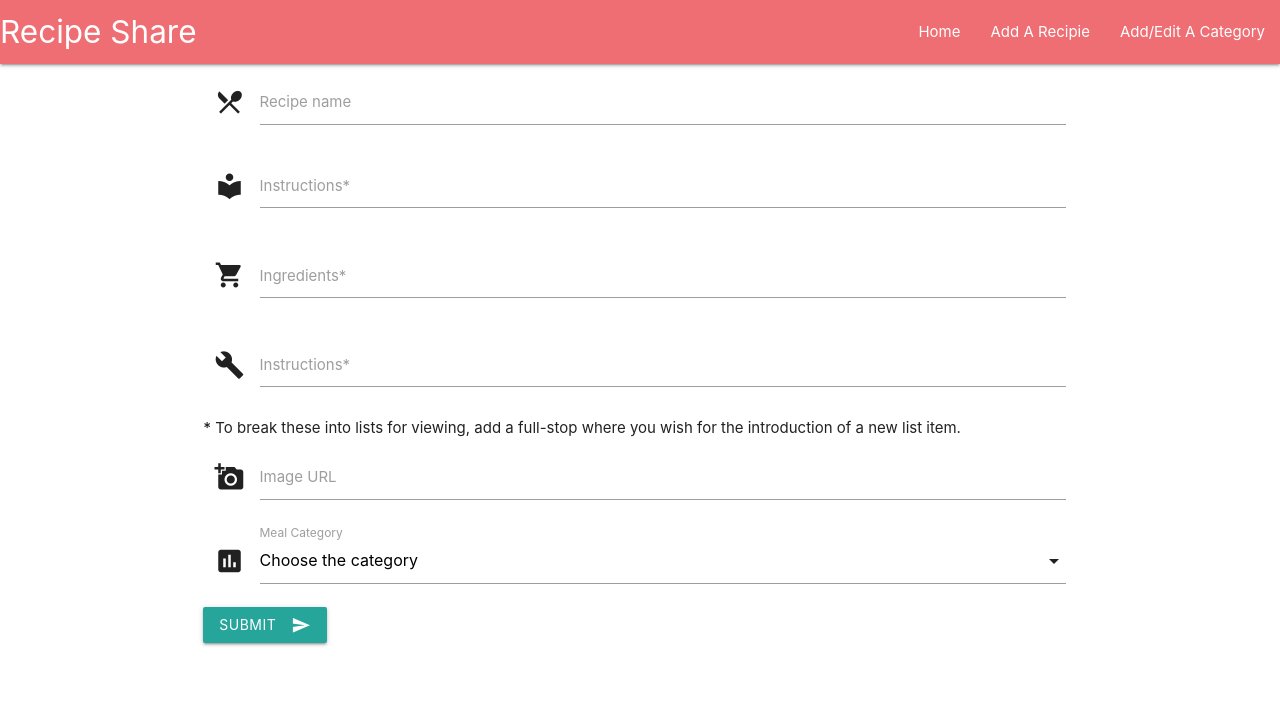
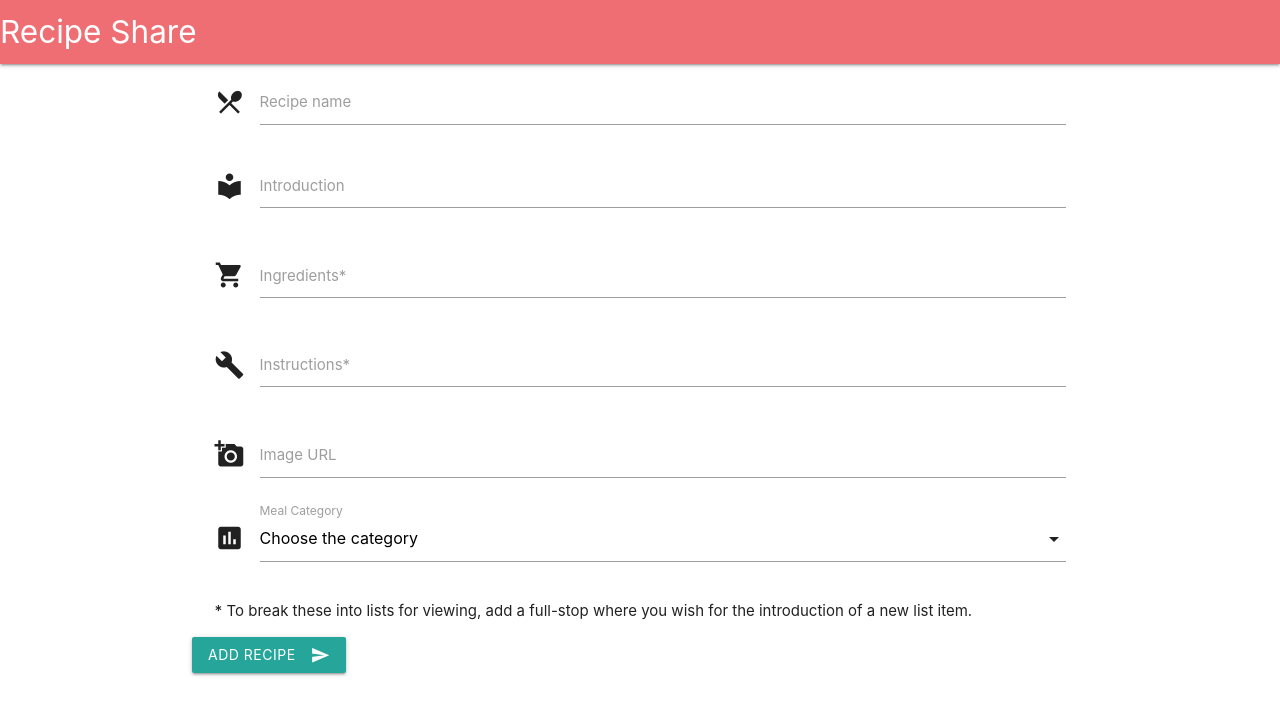
Before and after one commit to SeanLewisIRE/recipe_app, a Flask app: page /add_recipe in a window 1280 px wide. Shown: the top 715 px of the page. Run offline with Flask 2, Linux system fonts and the light colour scheme; data that the repository does not hold is empty; some libraries are stand-ins or nearby versions.

Commit message:
Completed app functionality

```diff
--- a/app.py
+++ b/app.py
@@ -30,7 +30,28 @@ def add_recipe():
 @app.route('/insert_recipe', methods=['POST'])
 def insert_recipe():
     recipes = mongo.db.recipes
-    recipes.insert_one(request.form.to_dict())
+    if request.form.get('recipe_image') != '':
+        recipes.insert_one(
+            {
+            'recipe_name': request.form.get('recipe_name'),
+            'recipe_intro': request.form.get('recipe_intro'),
+            'ingredients': request.form.get('ingredients'),
+            'instructions': request.form.get('instructions'),
+            'recipe_image': request.form.get('recipe_image'),
+            'category_name': request.form.get('category_name'),
+            'is_favorite': False
+            })
+    else:
+        recipes.insert_one(
+            {
+            'recipe_name': request.form.get('recipe_name'),
+            'recipe_intro': request.form.get('recipe_intro'),
+            'ingredients': request.form.get('ingredients'),
+            'instructions': request.form.get('instructions'),
+            'recipe_image': 'https://images.pexels.com/photos/277253/pexels-photo-277253.jpeg?auto=compress&cs=tinysrgb&dpr=2&w=500',
+            'category_name': request.form.get('category_name'),
+            'is_favorite': False
+            })
     return redirect(url_for('recipes_page'))
 
 
@@ -38,7 +59,6 @@ def insert_recipe():
 def edit_recipe(recipe_id):
     categories = mongo.db.meal_category.find()
     _recipe = mongo.db.recipes.find_one({"_id": ObjectId(recipe_id)})
-
     return render_template('editrecipe.html', recipe=_recipe, categories=categories)
 
 
@@ -52,10 +72,16 @@ def update_recipe(recipe_id):
         'ingredients': request.form.get('ingredients'),
         'instructions': request.form.get('instructions'),
         'recipe_image': request.form.get('recipe_image'),
-        'category_name': request.form.get('category_name')
+        'category_name': request.form.get('category_name'),
+        'is_favorite': request.form.get('is_favorite')
     })
     return redirect(url_for('recipes_page'))
 
+
+@app.route('/delete_recipe/<recipe_id>')
+def delete_recipe(recipe_id):
+    mongo.db.recipes.remove({'_id': ObjectId(recipe_id)})
+    return redirect(url_for('recipes_page'))
 
 @app.route('/manage_categories')
 def manage_categories():
@@ -90,6 +116,11 @@ def insert_category():
     return redirect(url_for('manage_categories'))
 
 
+@app.route('/delte_category/<category_id>')
+def delete_category(category_id):
+    mongo.db.meal_category.remove({'_id': ObjectId(category_id)})
+    return redirect(url_for('manage_categories'))
+
 if __name__ == '__main__':
     app.run(host=os.getenv('IP', '0.0.0.0'), port=int(
         os.getenv('PORT', '5000')), debug=True)
--- a/static/js/scripts.js
+++ b/static/js/scripts.js
@@ -1,14 +1,14 @@
 
 function createList(arr) {
     let list = "<ul>"
-    for (let i = 0; i < arr.length - 1; i++) {
+    for (let i = 0; i < arr.length; i++) {
         list += `<li>${arr[i]}</li>`
     }
     list += "</ul>"
     return list
 }
 
-let ingredientsArr = ingredientsTotal.split('.');
-let instructionsArr = instructionsTotal.split('.');
+let ingredientsArr = ingredientsTotal.split(/\./);
+let instructionsArr = instructionsTotal.split(/\./);
 document.querySelector(".ingredients").innerHTML = createList(ingredientsArr);
 document.querySelector(".instructions").innerHTML = createList(instructionsArr);
--- a/templates/addrecipe.html
+++ b/templates/addrecipe.html
@@ -5,29 +5,27 @@
     <form action="{{url_for('insert_recipe')}}" method="POST" class="col s12">
         <div class="input-field col s12">
             <i class="material-icons prefix">local_dining</i>
-            <input  id="recipe_name" name="recipe_name" type="text">
+            <input  id="recipe_name" name="recipe_name" type="text" required>
             <label for="recipe_name">Recipe name</label>
         </div>
 
         <div class="input-field col s12">
             <i class="material-icons prefix">local_library</i>
-            <textarea id="recipe_intro" name="recipe_intro" class="materialize-textarea"></textarea>
-            <label for="recipe_intro">Instructions*</label>
+            <textarea id="recipe_intro" name="recipe_intro" class="materialize-textarea" required></textarea>
+            <label for="recipe_intro">Introduction</label>
         </div>
 
         <div class="input-field col s12">
             <i class="material-icons prefix">local_grocery_store</i>
-            <textarea id="ingredients" name="ingredients" class="materialize-textarea"></textarea>
+            <textarea id="ingredients" name="ingredients" class="materialize-textarea" required></textarea>
             <label for="ingredients">Ingredients*</label>
         </div>
 
         <div class="input-field col s12">
             <i class="material-icons prefix">build</i>
-            <textarea id="instructions"  name="instructions" class="materialize-textarea"></textarea>
+            <textarea id="instructions"  name="instructions" class="materialize-textarea" required></textarea>
             <label for="instructions">Instructions*</label>
         </div>
-
-        <span><strong>*</strong> To break these into lists for viewing, add a full-stop where you wish for the introduction of a new list item. </span>
 
         <div class="input-field col s12">
             <i class="material-icons prefix">add_a_photo</i>
@@ -37,17 +35,25 @@
 
         <div class="input-field col s12">
             <i class="material-icons prefix">poll</i>
-            <select id="category" name="category_name">
+            <select id="category" name="category_name" required>
                 <option value="" disabled selected>Choose the category</option>
                 {% for category in categories %}
-                <option name="category_name" value="{category.category_name}}">{{category.category_name.capitalize()}}</option>
+                <option name="category_name" value="{{category.category_name}}">{{category.category_name.capitalize()}}</option>
                 {% endfor %}
             </select>
             <label>Meal Category</label>
         </div>
-        <button class="btn waves-effect waves-light" type="submit">Submit
-            <i class="material-icons right">send</i>
-        </button>
+
+        <p class='col s12'><strong>*</strong> To break these into lists for viewing, add a full-stop where you wish for the
+            introduction of a new list item.
+        </p>
+
+        <div class='row'>
+            <button class="btn waves-effect waves-light" type="submit">Add Recipe
+                <i class="material-icons right">send</i>
+            </button>
+        </div>
+
     </form>
 </div>
 {% endblock %}
--- a/templates/base.html
+++ b/templates/base.html
@@ -13,10 +13,10 @@
         <div class="nav-wrapper">
             <a href="#!" class="brand-logo">Recipe Share</a>
             <a href="#" data-target="mobile-demo" class="sidenav-trigger"><i class="material-icons">menu</i></a>
-            <ul class="right hide-on-med-and-down">
-                <li><a href="">Home</a></li>
-                <li><a href="">Add A Recipie</a></li>
-                <li><a href="">Add/Edit A Category</a></li>
+            <ul class="sidenav" id="mobile-demo">
+                <li><a href="{{url_for('recipes_page')}}">Home</a></li>
+                <li><a href="{{url_for('add_recipe')}}">Add A Recipe</a></li>
+                <li><a href="{{url_for('manage_categories')}}">Manage Categories</a></li>
             </ul>
         </div>
     </nav>
@@ -24,8 +24,7 @@
     <ul class="sidenav" id="mobile-demo">
         <li><a href="{{url_for('recipes_page')}}">Home</a></li>
         <li><a href="{{url_for('add_recipe')}}">Add A Recipe</a></li>
-        <li><a href="{{url_for('manage_categories')}}">Manage Categories</a></li>
-    </ul>
+        <li><a href="{{url_for('manage_categories')}}">Manage Categories</a></li>    </ul>
 </header>
 <div class="container">
     {% block content %}
--- a/templates/recipe.html
+++ b/templates/recipe.html
@@ -15,7 +15,7 @@
 </div>
 
 <a href="{{url_for('edit_recipe', recipe_id=recipe._id)}}">
-    <button class="btn waves-effect waves-light" >Edit
+    <button class="btn waves-effect waves-light" >Edit this recipe
         <i class="material-icons right">send</i>
     </button>
 </a>
```
Also changed, not shown: templates/editrecipe.html (+14 -10 lines), templates/managecategories.html (+5 -3 lines), templates/recipes.html (+3 -5 lines), static/css/style.css (line endings or trailing spaces).
